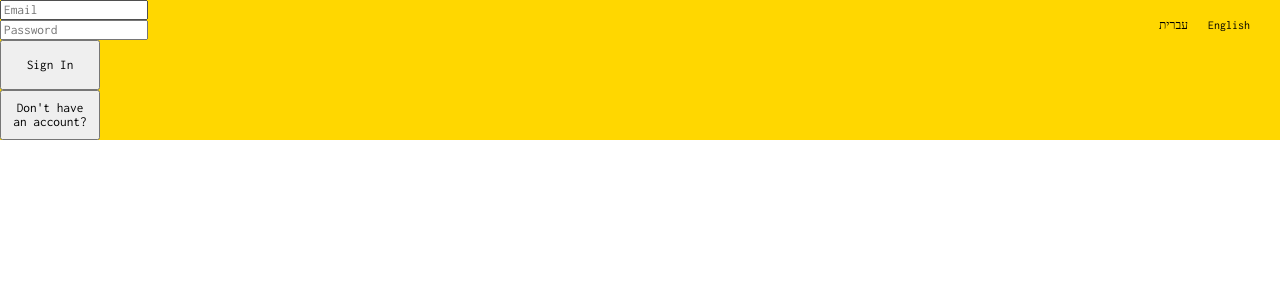
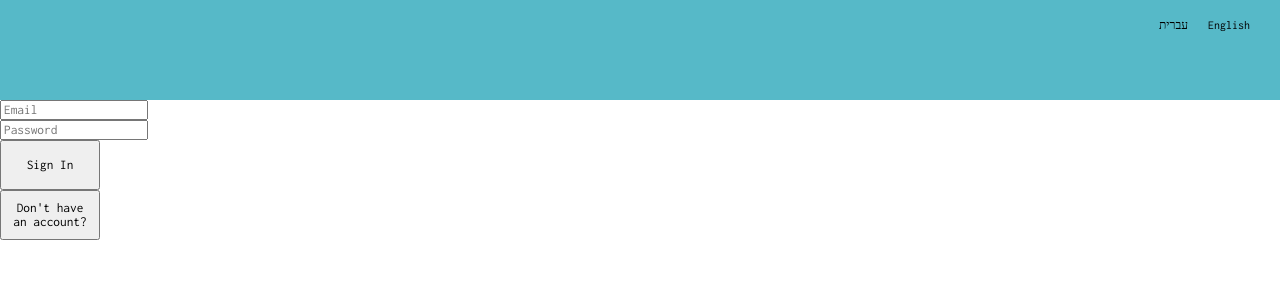
Before and after one commit to cohenoa33/appointments, a React (Create React App) app: page / in a window 1280 px wide. Shown: the top 300 px of the page. Built offline with nearby package versions, Linux system fonts and the light colour scheme.

Commit message:
changed app colors and keep the same colors on all languages

```diff
--- a/src/App.css
+++ b/src/App.css
@@ -25,7 +25,7 @@ button {
 }
 .hidden-button-en:hover {
   outline: 0;
-  color: lightgrey;
+  color: #ce9f3c;
   font-weight: bolder;
   cursor: pointer;
 }
@@ -39,7 +39,6 @@ button {
   padding-top: 0;
   margin-top: -1px;
   vertical-align: center;
-  color: gold;
 }
 .hidden-button-he:active {
   outline: 0;
@@ -52,7 +51,7 @@ button {
 }
 .hidden-button-he:hover {
   outline: 0;
-  color: lightgrey;
+  color: #ce9f3c;
   font-weight: bolder;
   cursor: pointer;
 }
@@ -86,7 +85,6 @@ button {
   padding-top: 0;
   margin-top: -1px;
   vertical-align: center;
-  color: gold;
 }
 .hidden-button-he-no:active {
   outline: 0;
@@ -107,7 +105,7 @@ button {
   padding-top: 0;
   margin-top: -1px;
   vertical-align: center;
-  color: darkgrey;
+  color: #ce9f3c;
 }
 .sorting:active {
   outline: 0;
@@ -149,7 +147,7 @@ button {
 }
 .x-btn:hover {
   outline: 0;
-  color: gold;
+  color: #616161;
   font-weight: bolder;
   cursor: pointer;
 }
@@ -172,28 +170,28 @@ button {
   height: 35px;
   max-width: 70px;
   margin: 3px;
-  color: #013855;
+  color: #57b4b4;
 }
 
 .button-cancel {
   height: 35px;
   max-width: 70px;
   margin: 3px;
-  color: #616161;
+  color: #e5e3dd;
 }
 
 .button-delete {
   height: 35px;
   max-width: 70px;
   margin: 3px;
-  color: #9b001afc;
+  color: #e99af7;
 }
 
 .button-edit {
   height: 35px;
   max-width: 70px;
   margin: 3px;
-  color: #013855;
+  color: #57b4b4;
 }
 
 .container {
@@ -211,8 +209,9 @@ button {
 ul {
   margin: 0;
   padding: 0;
-  background-color: lightgrey;
+  background-color: #56b9c8;
   width: 100%;
+  height: 100px;
 }
 ul li {
   display: inline;
@@ -239,7 +238,7 @@ ul button:checked {
 }
 ul button:hover {
   outline: 0;
-  color: darkgrey;
+  color: #ce9f3c;
   font-weight: bolder;
   cursor: pointer;
 }
@@ -265,11 +264,11 @@ svg {
 }
 
 path {
-  fill: darkgrey;
+  fill: #ce9f3c;
 }
 
 .confirm-delete {
-  color: #9b001afc;
+  color: #e99af7;
 }
 
 .title {
@@ -325,13 +324,13 @@ path {
   width: 150px;
   font-size: 1.15em;
   font-weight: bold;
-  background-color: #013855;
+  background-color: #57b4b4;
   border: none;
   padding: 0px;
 }
 
 .new-appointment-form-en {
-  background-color: darkgrey;
+  background-color: #888888;
   padding: 20px;
   width: 80%;
   margin: 0 auto;
@@ -378,7 +377,7 @@ path {
 }
 
 .new-appointment-form-he {
-  background-color: darkgrey;
+  background-color: #888888;
   padding: 20px;
   width: 80%;
   margin: 0 auto;
@@ -483,7 +482,8 @@ path {
   }
 }
 table, th, td {
-  border: 1px solid darkgrey;
+  border-top: 1px solid #616161;
+  border-bottom: 1px solid #616161;
   border-collapse: collapse;
   text-align: center;
   vertical-align: top;
@@ -496,29 +496,39 @@ table, th, td {
   margin: 0 auto;
 }
 
+table {
+  border: 1px solid #616161;
+}
+
 th {
   height: 100px;
+  background-color: #56b9c8;
 }
 
+tr {
+  background-color: #b4b2b2;
+}
 tr:hover {
-  background-color: darkgrey;
+  background-color: #e5e3dd;
 }
 
 td input[type=text], td input[type=date], td input[type=time] {
+  background-color: transparent;
+  border: 0.25px solid #616161;
   line-height: 2em;
   max-width: 95%;
 }
 
 td textarea {
-  line-height: 3em;
+  line-height: 2em;
   max-width: 95%;
 }
 
 thead tr {
-  background-color: #616161;
+  background-color: #56b9c8;
 }
 thead tr:hover {
-  background-color: #616161;
+  background-color: #56b9c8;
 }
 
 .additional-info {
@@ -600,6 +610,9 @@ thead tr:hover {
     padding-top: 20px;
     border-bottom: 1px dashed;
   }
+  .table-en tr:nth-child(odd) {
+    background-color: #888888;
+  }
 
   .table-he table {
     display: block;
@@ -674,6 +687,9 @@ thead tr:hover {
     padding-bottom: 20px;
     padding-top: 20px;
     border-bottom: 1px dashed;
+  }
+  .table-he tr:nth-child(odd) {
+    background-color: #888888;
   }
 }
 @media (min-device-width: 768px) and (max-device-width: 1024px) {
@@ -751,6 +767,9 @@ thead tr:hover {
     padding-top: 20px;
     border-bottom: 1px dashed;
   }
+  .table-en tr:nth-child(odd) {
+    background-color: #888888;
+  }
 
   .table-he table {
     display: block;
@@ -826,6 +845,9 @@ thead tr:hover {
     padding-top: 20px;
     border-bottom: 1px dashed;
   }
+  .table-he tr:nth-child(odd) {
+    background-color: #888888;
+  }
 }
 * {
   font-family: Inconsolata;
--- a/src/containers/Theme.js
+++ b/src/containers/Theme.js
@@ -2,18 +2,11 @@ import { createContext } from "react";
 
 export const themes = {
   light: {
-    background: "gold",
     textAlign: "left",
-    color: "#222222",
     direction: "ltr",
     float: "left",
-    button: {
-      color: "222222",
-    },
   },
   dark: {
-    background: "#222222",
-    color: "gold",
     textAlign: "right",
     direction: "rtl",
     float: "right",
--- a/src/sass/1-helpers/_mixins.sass
+++ b/src/sass/1-helpers/_mixins.sass
@@ -115,3 +115,5 @@
         padding-bottom: 20px
         padding-top: 20px
         border-bottom: 1px dashed
+        &:nth-child(odd)
+            background-color: $secondary-background
--- a/src/sass/1-helpers/_variables.sass
+++ b/src/sass/1-helpers/_variables.sass
@@ -1,7 +1,16 @@
 $primary: #222222
-$secondary: gold
-$hover: lightgrey
-$hover-table: #616161
-$clicked: darkgrey
-$hazard: #9b001afc
-$save: #013855
+$secondary: #616161
+
+$background: #f9f7f7
+$table: #b4b2b2
+$row-hover: #e5e3dd
+$secondary-background: #888888
+$table-header: #56b9c8
+
+$hover: #ce9f3c
+$clicked: #ce9f3c
+$hazard: #e99af7
+// $clicked: #9b001afc
+$save: #57b4b4
+$border: 1px solid $secondary
+$light-border: 0.25px solid $secondary
--- a/src/sass/2-elements/_button.sass
+++ b/src/sass/2-elements/_button.sass
@@ -5,12 +5,10 @@ button
     +table-header-sort()
 .hidden-button-he
     +table-header-sort()
-    color: $secondary
 .hidden-button-en-no
     +table-header()
 .hidden-button-he-no
     +table-header()
-    color: $secondary
 
 .sorting
     +table-header()
@@ -27,7 +25,7 @@ button
 .button-save
     +button-edit-save($save)
 .button-cancel
-    +button-edit-save($hover-table)
+    +button-edit-save($row-hover)
 .button-delete
     +button-edit-save($hazard)
 .button-edit
--- a/src/sass/2-elements/_navbar.sass
+++ b/src/sass/2-elements/_navbar.sass
@@ -1,8 +1,9 @@
 ul
     margin: 0
     padding: 0
-    background-color: $hover
+    background-color: $table-header
     width: 100%
+    height: 100px
 
     li
         display: inline
--- a/src/sass/3-componenets/_newAppointment.sass
+++ b/src/sass/3-componenets/_newAppointment.sass
@@ -1,6 +1,6 @@
 
 =appointment-form($label-float, $label-pedding-left, $label-pedding-right)
-    background-color: $clicked
+    background-color: $secondary-background
     padding: 20px
     width: 80%
     margin: 0 auto
```
Also changed, not shown: src/sass/3-componenets/_table.sass (+13 -5 lines), 2 other files (tests, documents, lock files or other folders).
